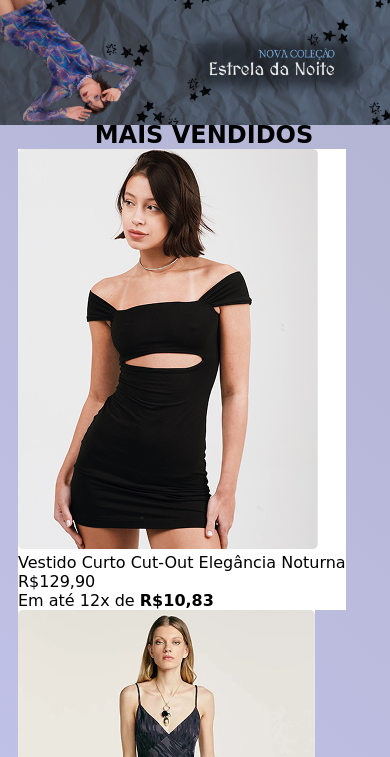
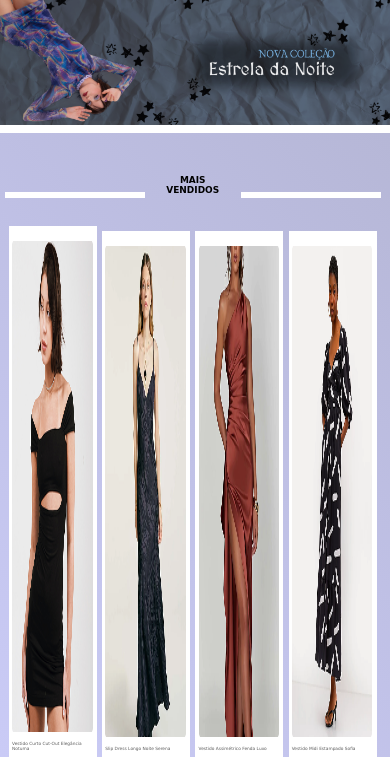
Before and after one commit to Lotth00/Safira_Dresses, a plain HTML site: page index.html in a window 390 px wide. Shown: the part 87-844 px from the top of the page. Drawn offline with Linux system fonts and the light colour scheme; a web font is replaced by a local one.

Commit message:
Atualizei estilos de seção de produtos e adicionar novo banner
Adicionamos uma nova imagem de banner (bannerNEWin.png) e atualizamos o index.html para aprimorar a seção de produtos com novos nomes de classes para imagens e texto de produtos. Aprimoramos o style.css com novas classes para layout de produtos, separadores e melhorias no design responsivo.

```diff
--- a/index.html
+++ b/index.html
@@ -108,7 +108,10 @@
       <div class="banner banner1"></div>
       <div class="banner banner2"></div>
       <div class="banner banner3"></div>
+    </section>
 
+    <section>
+      <div class="separar"></div>
     </section>
 
     <section class="produtos-geral">
@@ -118,48 +121,48 @@
 
         <h1>MAIS VENDIDOS</h1>
 
-        <div class="linha1"></div>
+        <div class="linha2"></div>
       </div>
 
       <div class="produtos">
 
         <div class="P">
 
-          <img src="IMG/MaisVendidos/vestido1.png" alt="Foto de vestido 1">
+          <img class="IMGprodutos" src="IMG/MaisVendidos/vestido1.png" alt="Foto de vestido 1">
 
-          <p>Vestido Curto Cut-Out Elegância Noturna</p>
-          <p>R$129,90</p>
-          <p>Em até 12x de <strong>R$10,83</strong></p>
+          <p class="Text-tipo">Vestido Curto Cut-Out Elegância Noturna</p>
+          <p class="Text-valor">R$129,90</p>
+          <p class="Text-parcela">Em até 12x de <strong>R$10,83</strong></p>
 
         </div>
 
         <div class="P">
 
-          <img src="IMG/MaisVendidos/vestido2.png" alt="Foto de vestido 2">
+          <img class="IMGprodutos" src="IMG/MaisVendidos/vestido2.png" alt="Foto de vestido 2">
 
-          <p>Slip Dress Longo Noite Serena/p>
-          <p>R$199,90</p>
-          <p>Em até 12x de <strong>R$16,66</strong></p>
+          <p class="Text-tipo">Slip Dress Longo Noite Serena</p>
+          <p class="Text-valor">R$199,90</p>
+          <p class="Text-parcela">Em até 12x de <strong>R$16,66</strong></p>
 
         </div>
 
          <div class="P">
 
-          <img src="IMG/MaisVendidos/vestido3.png" alt="Foto de vestido 3">
+          <img class="IMGprodutos" src="IMG/MaisVendidos/vestido3.png" alt="Foto de vestido 3">
 
-          <p>Vestido Assimétrico Fenda Luxo</p>
-          <p>R$299,90</p>
-          <p>Em até 12x de <strong>R$24,99</strong></p>
+          <p class="Text-tipo">Vestido Assimétrico Fenda Luxo</p>
+          <p class="Text-valor">R$299,90</p>
+          <p class="Text-parcela">Em até 12x de <strong>R$24,99</strong></p>
 
         </div>
 
         <div class="P">
 
-          <img src="IMG/MaisVendidos/vestido4.png" alt="Foto de vestido 4">
+          <img class="IMGprodutos" src="IMG/MaisVendidos/vestido4.png" alt="Foto de vestido 4">
 
-          <p>Vestido Midi Estampado Sofia</p>
-          <p>R$179,90</p>
-          <p>Em até 12x de <strong>R$14,99</strong></p>
+          <p class="Text-tipo">Vestido Midi Estampado Sofia</p>
+          <p class="Text-valor">R$179,90</p>
+          <p class="Text-parcela">Em até 12x de <strong>R$14,99</strong></p>
 
         </div>
 
--- a/style.css
+++ b/style.css
@@ -25,6 +25,7 @@ body {
     grid-template-rows: auto 1fr auto;
     min-height: 100vh;
     overflow-x: hidden;
+    grid-template-columns:auto 1fr auto;
 }
 
 header {
@@ -243,20 +244,81 @@ main {
   100% { opacity: 0; }   /* invisível de novo */
 }
 
+.separar {
+  background-color: white;
+  height: 1.4vh;
+  width: 100%;
+}
+
 .produtos-geral {
-  box-sizing: border-box;
-  margin-left: 18px;
-  right: 18px;
+  margin-left: 1.25vw;
+  margin-right: 2.4vw;
+  margin-top: 5vh;
+  justify-items: center;
+}
+
+.titulo-produto {
+  display: flex;
+  flex-wrap: nowrap;
+  overflow-x: hidden;
 }
 
 h1 {
+  font-size: 2.3vw;
   text-align: center;
+  margin-bottom: 3.63vh;
+  margin-left: 2.22vw;
+  margin-right: 2.22vw;
+}
+
+.linha1 {
+  margin-top: 2vh;
+  height: 6px;
+  width: 37vw;
+  background-color: white;
+}
+
+.linha2 {
+  margin-top: 2vh;
+  height: 6px;
+  width: 37vw;
+  background-color: white;
 }
 
 .P {
+  box-sizing: border-box;
   display: inline-block;
   background-color: white;
-  background-size: 22.6vw;
+  width: 22.6vw;
+  height: 77vh;
+  padding: 1.75vh 0vw 4.25vh 0.83vw;
+  margin-bottom: 30px;
+}
+
+.IMGprodutos {
+  width: 95%;
+  height: 82%;
+}
+
+.Text-tipo {
+  color: #5c5c5c;
+  font-size: 1.11vw;
+  margin-top: 0.6vh;
+}
+
+.Text-valor {
+  color: #25C330;
+  font-size: 1.74vw;
+  margin-top: 1vh;
+}
+
+.Text-parcela{
+  color: #5c5c5c;
+  font-size:  1.25vw;
+}
+
+.Text-parcela strong {
+  color: black;
 }
 
 footer {
@@ -390,6 +452,7 @@ footer {
     font-size: 1.8vh;
     padding: 1vh;
   }
+
 }
 
 @media (max-width: 480px) {
```
Also changed, not shown: IMG/banners/bannerNEWin.png (added).
